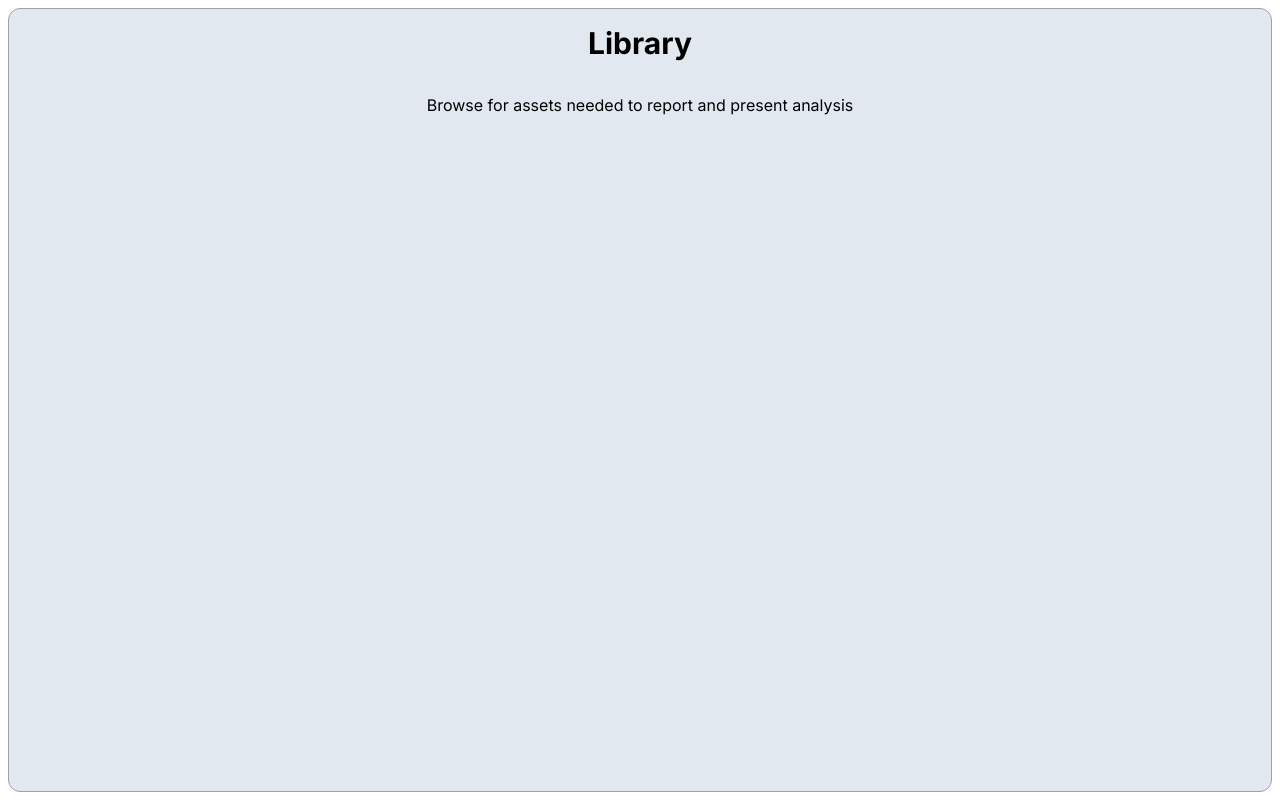
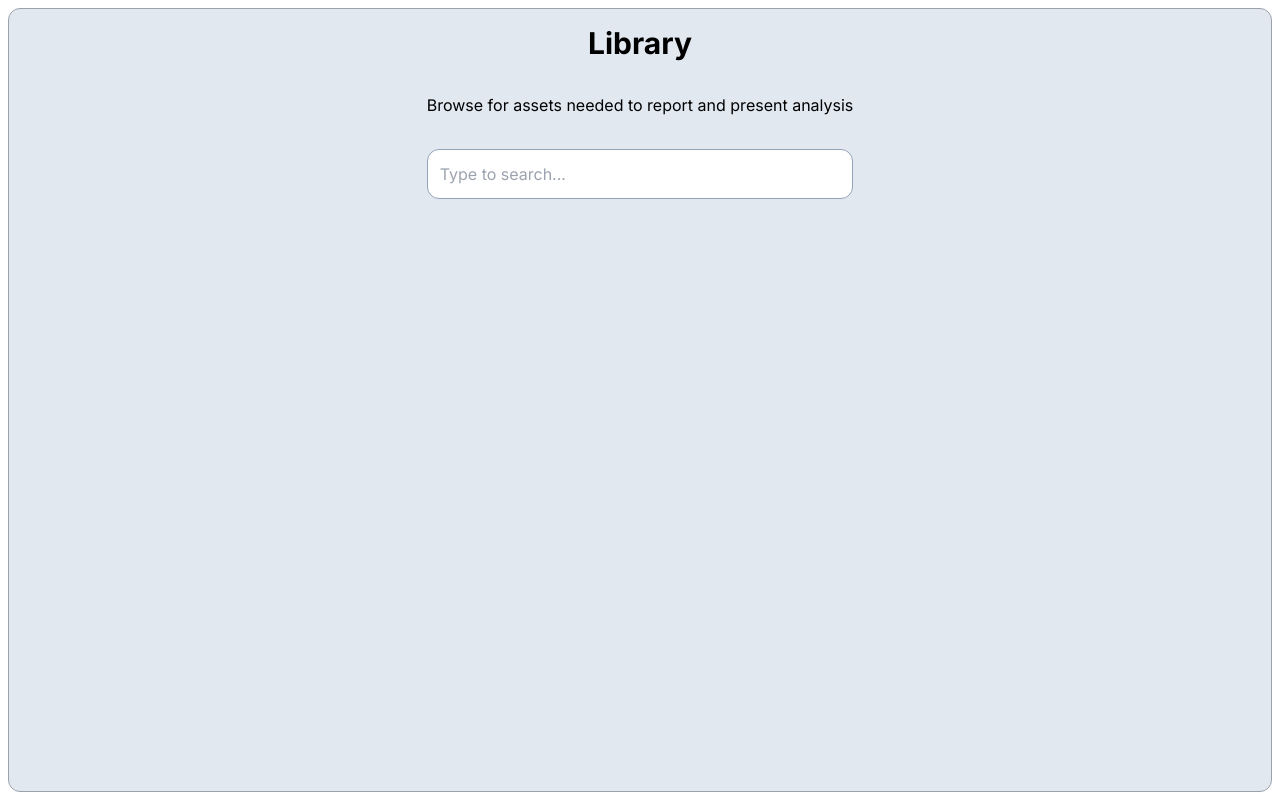
Before and after one commit to ronyevernaes/kpi-library, a Next.js app: page / in a window 1280 px wide. Built offline with nearby package versions, Linux system fonts and the light colour scheme.

Commit message:
implement search input component logic.

```diff
--- a/package.json
+++ b/package.json
@@ -20,6 +20,7 @@
     "react": "18.2.0",
     "react-dom": "18.2.0",
     "tailwindcss": "3.3.3",
-    "typescript": "5.2.2"
+    "typescript": "5.2.2",
+    "zustand": "^5.0.0"
   }
 }
--- /dev/null
+++ b/src/app/components/SearchInput/index.tsx
@@ -0,0 +1,17 @@
+'use client'
+
+import { FC } from "react";
+
+import { InputText } from "@/src/components/ui";
+import { useStore } from "@/src/store";
+
+export const SearchInput: FC = () => {
+  const { search, setSearch } = useStore();
+
+  return (
+    <InputText
+      placeholder="Type to search..."
+      value={search} onChange={(e) => setSearch(e.target.value)}
+    />
+  );
+};
--- /dev/null
+++ b/src/app/components/index.ts
@@ -0,0 +1 @@
+export * from './SearchInput';
--- a/src/app/globals.css
+++ b/src/app/globals.css
@@ -17,3 +17,7 @@ main > div {
 h1 {
   @apply text-3xl font-bold text-center;
 }
+
+input[type="text"] {
+  @apply border border-slate-400 rounded-xl p-3;
+}
--- a/src/app/page.tsx
+++ b/src/app/page.tsx
@@ -1,9 +1,13 @@
+import { SearchInput } from "./components";
+
 export default function Home() {
   return (
     <div className="flex flex-col gap-8">
       <h1>Library</h1>
 
       <p>Browse for assets needed to report and present analysis</p>
+
+      <SearchInput />
     </div>
   );
-}
+};
--- /dev/null
+++ b/src/components/ui/InputText/index.tsx
@@ -0,0 +1,23 @@
+'use client'
+
+import { FC, ChangeEvent, InputHTMLAttributes } from 'react';
+
+type Props = {
+  value: string;
+  onChange: (e: ChangeEvent<HTMLInputElement>) => void;
+} & InputHTMLAttributes<HTMLInputElement>;
+
+export const InputText: FC<Props> = ({
+  value,
+  onChange,
+  ...rest
+}) => {
+  return (
+    <input
+      type="text"
+      value={value}
+      onChange={onChange}
+      {...rest}
+    />
+  );
+};
--- /dev/null
+++ b/src/components/ui/index.ts
@@ -0,0 +1 @@
+export * from './InputText';
--- /dev/null
+++ b/src/store/index.ts
@@ -0,0 +1,11 @@
+import { create } from 'zustand';
+
+interface State {
+  search: string;
+  setSearch: (search: string) => void;
+}
+
+export const useStore = create<State>((set) => ({
+  search: "",
+  setSearch: (search: string) => set({ search }),
+}));
```
Also changed, not shown: 1 other file (tests, documents, lock files or other folders).
